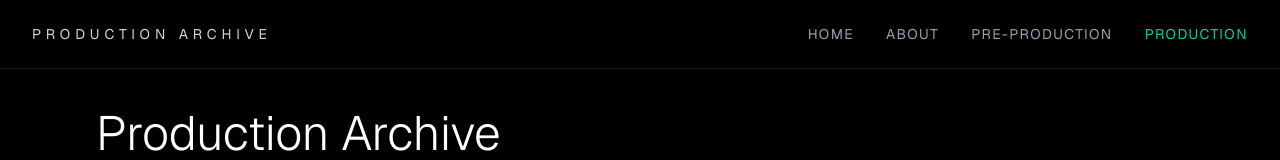
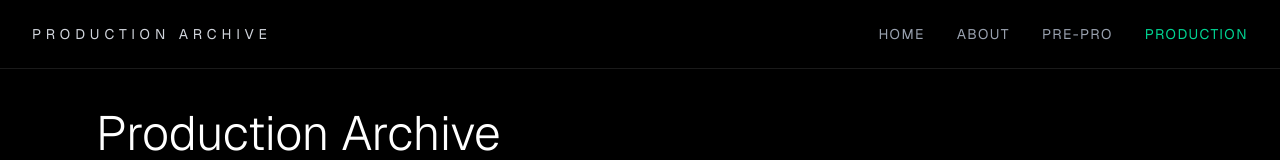
Before and after one commit to vincenttirri/film-portfolio, a Next.js app: page /pre-production in a window 1280 px wide. Shown: the top 160 px of the page. Built offline with nearby package versions, Linux system fonts and the light colour scheme.

Commit message:
update homepage design

```diff
--- a/app/pre-production/page.tsx
+++ b/app/pre-production/page.tsx
@@ -137,7 +137,7 @@ export default function ProductionPage() {
         <div className="flex gap-8 text-sm uppercase tracking-widest text-gray-400">
           <Link href="/" className="hover:text-emerald-400">Home</Link>
           <Link href="/about" className="hover:text-emerald-400">About</Link>
-          <Link href="/pre-production" className="hover:text-emerald-400">Pre-Production</Link>
+          <Link href="/pre-production" className="hover:text-emerald-400">Pre-Pro</Link>
           <Link href="/production" className="text-emerald-400">Production</Link>
         </div>
       </nav>
```
